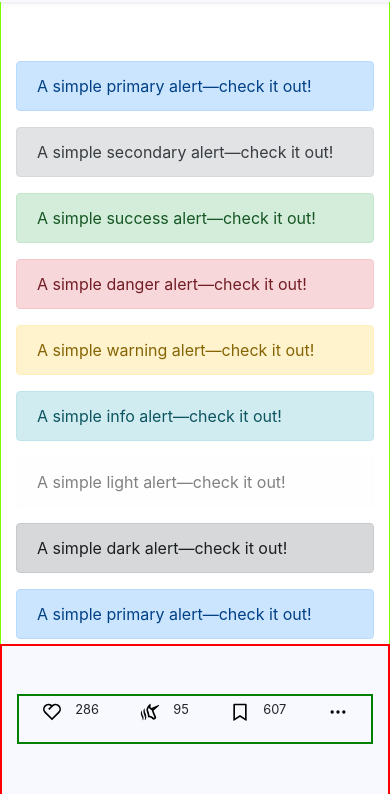
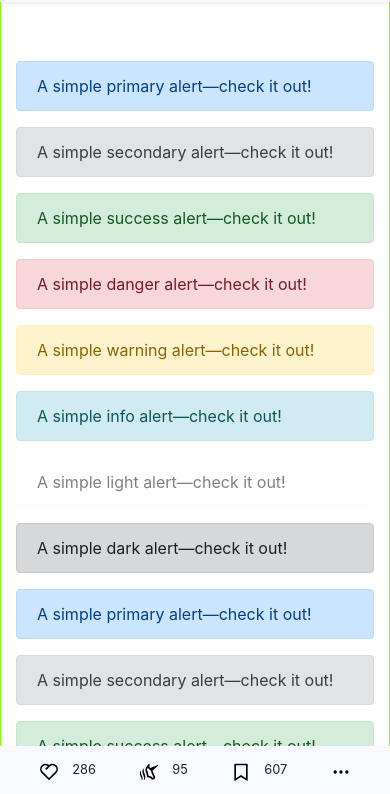
Before and after one commit to FreddyCastuera/proyectoMaquetadoBootstrap, a plain HTML site: page second.html in a window 390 px wide. Shown: the part 48-842 px from the top of the page. Drawn offline with nearby package versions, Linux system fonts and the light colour scheme.

Commit message:
footer vista 2 version 3

```diff
--- a/second.html
+++ b/second.html
@@ -159,8 +159,8 @@
             </aside>
         </div>
         <div class="row">
-            <aside class="col-12 left-fixed fixed-bottom d-md-none d-flex flex-column " style="border:2px solid red;">
-                <div class="buttons-left mt-5 d-flex justify-content-around" style="border:2px solid green; height:50px;margin-bottom:50px;">
+            <aside class="col-12 left-fixed fixed-bottom d-md-none d-flex flex-column ">
+                <div class="buttons-left mt-5 d-flex justify-content-around" style="height:30px;margin-bottom:10px;">
                     <div class="d-flex">
                         <button style="width:30px;height:30px;" type="button" class="btn btn-outline-danger rounded-circle border-0 d-flex justify-content-center"><img style="width:20px;height:20px;" class="heart" src="images/heart.svg" alt=""></button>
                         <small class="ml-2 pt-1">286</small>
--- a/styles/styles_second.scss
+++ b/styles/styles_second.scss
@@ -28,9 +28,9 @@
            border:1px solid blue;
            width: 100% !important;
         }
-
-
-
+    }
+    .footer{
+        margin-bottom:20px;
     }
     .fila-logos{
         border:1px solid red;
@@ -163,3 +163,6 @@
     p:last-child{
     }
 }
+.buttons-left{
+    margin-top: 10px !important;
+}
```
Also changed, not shown: styles/styles_second.css, 1 other file.
